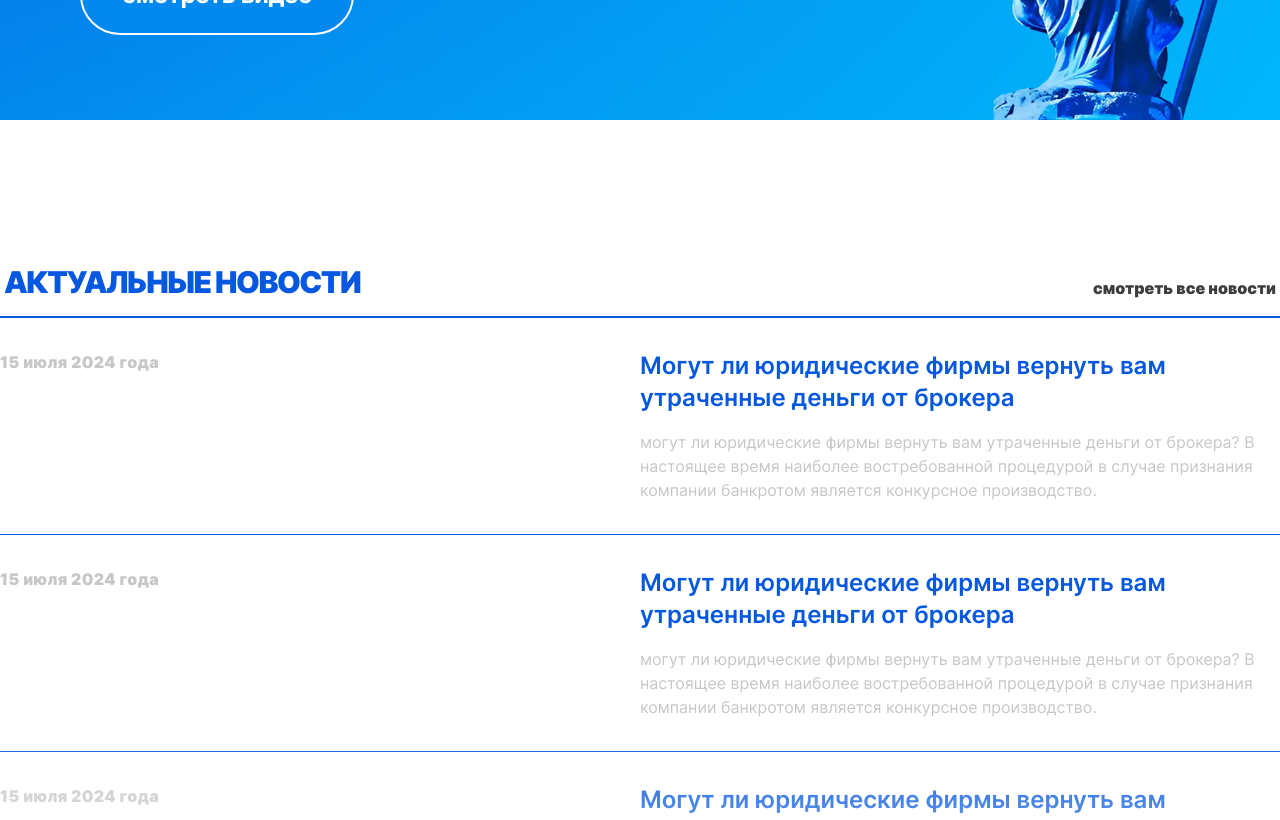
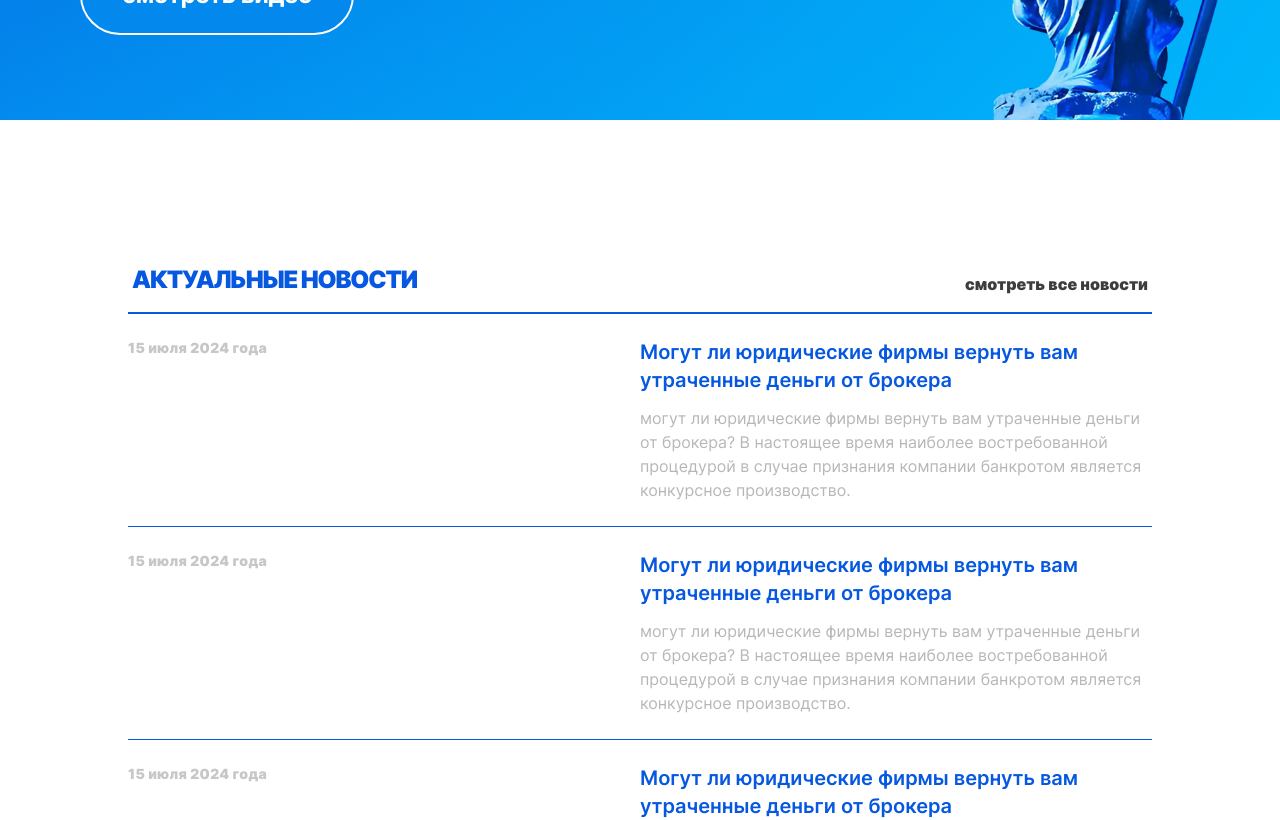
Before and after one commit to RomanTolkachev/injure, a React (Create React App) app: page / in a window 1280 px wide. Shown: the part 680-1500 px from the top of the page. Built offline with nearby package versions, Linux system fonts and the light colour scheme.

Commit message:
news variant

```diff
--- a/src/components/Main/News/ContentNews.tsx
+++ b/src/components/Main/News/ContentNews.tsx
@@ -10,13 +10,9 @@ export const ContentNews: FunctionComponent<IContentNewsProps> = ({
   preview,
 }) => {
   return (
-    <div>
-      <h3 className="mb-4 text-2xl font-semibold text-my-main-blue first-letter:capitalize">
-        {header}
-      </h3>
-      <span className="text-my-deep-light first-letter:capitalize">
-        {preview}
-      </span>
+    <div className="first-letter:capitalize">
+      <h3 className="mb-3 text-xl font-semibold text-my-main-blue">{header}</h3>
+      <span className="text-my-gray-medium">{preview}</span>
     </div>
   );
 };
--- a/src/components/Main/News/Date.tsx
+++ b/src/components/Main/News/Date.tsx
@@ -6,7 +6,7 @@ interface IDateHeaderProps {
 
 export const Date: FunctionComponent<IDateHeaderProps> = ({ date }) => {
   return (
-    <span className="text-md font-base font-black tracking-wide text-my-deep-light">
+    <span className="font-base text-sm font-black tracking-wide text-my-deep-light">
       {date
         .toLocaleString("ru", {
           year: "numeric",
--- a/src/components/Main/News/HeaderNews.tsx
+++ b/src/components/Main/News/HeaderNews.tsx
@@ -3,7 +3,7 @@ import { FunctionComponent } from "react";
 export const HeaderNews: FunctionComponent = () => {
   return (
     <div className="flex w-full justify-between border-b-2 border-b-my-main-blue px-1 py-4 font-black">
-      <h2 className="text-3xl uppercase tracking-tighter text-my-main-blue">
+      <h2 className="text-2xl uppercase tracking-tighter text-my-main-blue">
         актуальные новости
       </h2>
       <button className="font-sm mt-auto block h-fit align-text-bottom text-my-deep-gray">
--- a/src/components/Main/News/News.tsx
+++ b/src/components/Main/News/News.tsx
@@ -5,10 +5,10 @@ import { NewsItem } from "./NewsItem";
 
 export const News: FunctionComponent = () => {
   return (
-    <div className="white-bottom-mask container mb-32 w-full max-w-[1280px] pt-32">
+    <div className="white-bottom-mask container mb-20 w-full max-w-[1024px] pt-32">
       <HeaderNews />
       <ul className="[&>li]:border-b [&>li]:border-b-my-main-blue">
-        {news.slice(0, 3).map((item) => {
+        {news.slice(0, 4).map((item) => {
           return (
             <li>
               <NewsItem news={item} />
--- a/src/components/Main/News/NewsItem.tsx
+++ b/src/components/Main/News/NewsItem.tsx
@@ -5,7 +5,7 @@ import { INews } from "../../../services/utils/types";
 
 export const NewsItem: FunctionComponent<{ news: INews }> = ({ news }) => {
   return (
-    <article className="flex w-full py-8 [&>*]:basis-1/2">
+    <article className="flex w-full py-6 [&>*]:basis-1/2">
       <Date date={news.date} />
       <ContentNews header={news.header} preview={news.preview} />
     </article>
```
Also changed, not shown: 2 other files (tests, documents, lock files or other folders).
